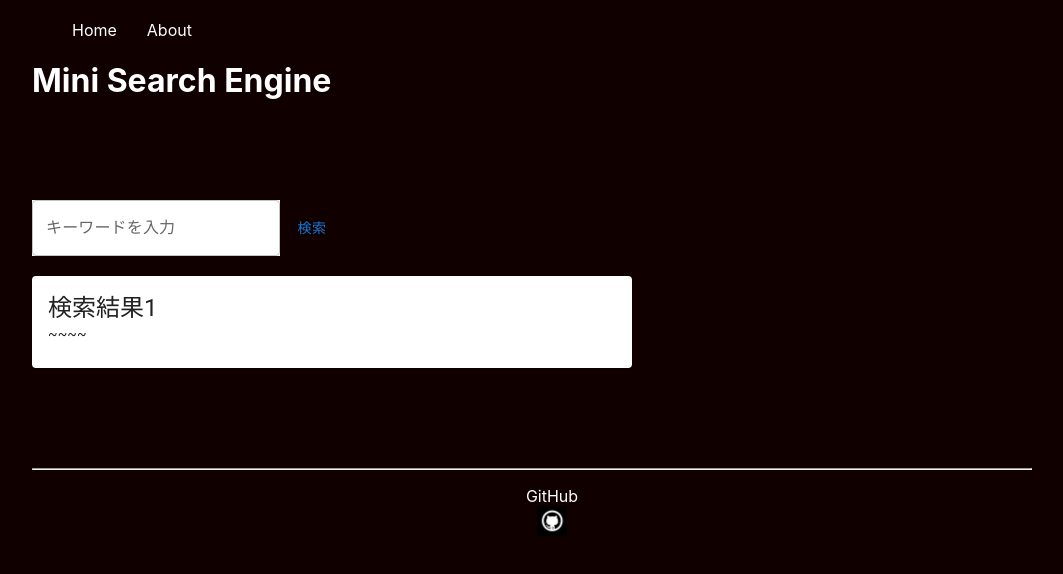
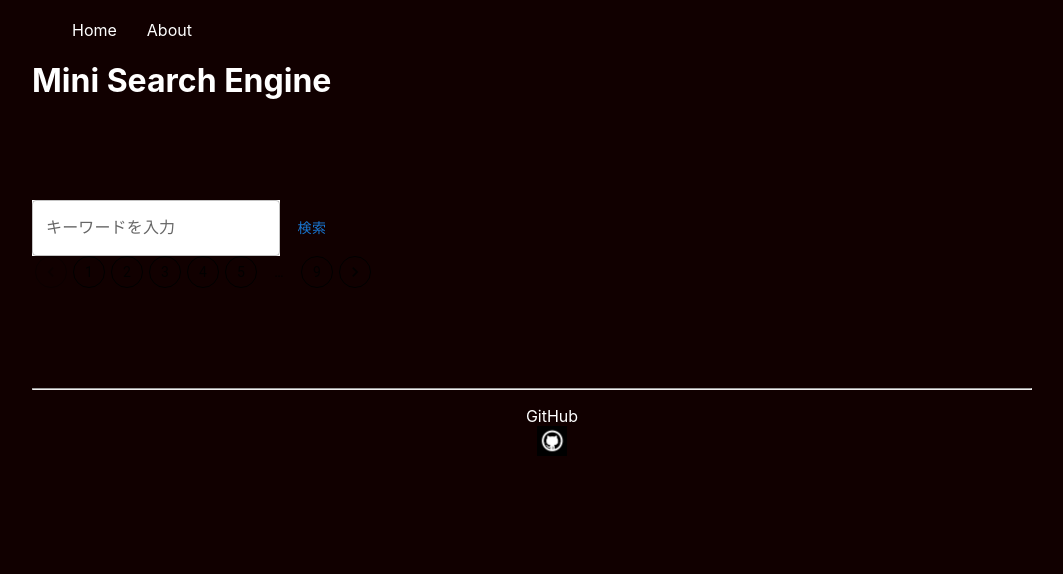
Before and after one commit to yamoyamoto/information_retrieval_site, a Next.js app: page /information_retrieval/mini_search_engine in a window 1280 px wide. Shown: the top 574 px of the page, without its empty margins (108-1171 px from the left). Built offline with nearby package versions, Linux system fonts and the light colour scheme; no server answers.

Commit message:
pagenation

```diff
--- a/lib/googleApiAxios.tsx
+++ /dev/null
@@ -1,10 +0,0 @@
-import Axios from "axios";
-
-Axios.defaults.headers.post["Access-Control-Allow-Origin"] = "*";
-const production = process.env.NODE_ENV === "production";
-
-const axios = Axios.create({
-  baseURL: production ? "https://www.googleapis.com/" : "https://www.googleapis.com/",
-});
-
-export default axios;
--- a/src/components/organisms/MiniSearchEngine.tsx
+++ b/src/components/organisms/MiniSearchEngine.tsx
@@ -2,35 +2,34 @@ import React from "react";
 
 import { makeStyles } from "@material-ui/core/styles";
 import { SearchBox } from "../molecule/SearchBox";
+import { Pagination, PaginationItem } from "@mui/material";
 
 import { SearchResultCard, SearchResultCardProps } from "../molecule/SearchResultCard";
-import axios from "../../../lib/googleApiAxios";
+import axios from "../../../lib/axios";
 
 type MiniSearchEngineProps = {};
 
-const apiKey = process.env.NEXT_PUBLIC_GOOGLE_API_KEY;
-const searchEngineId = process.env.NEXT_PUBLIC_GOOGLE_SEARCH_ENGINE_ID;
-
 export const MiniSearchEngine = (props: MiniSearchEngineProps) => {
   const [query, setQuery] = React.useState("");
-  const [searchResults, updateSearchResults] = React.useState<SearchResultCardProps[]>([
-    {
-      title: "検索結果1",
-      url: "#",
-      metaDesc: "~~~~",
-    },
-  ]);
+  const [searchResults, updateSearchResults] = React.useState<SearchResultCardProps[]>([]);
+  const [nowPage, setNowPage] = React.useState<number>(0);
+  const [didFirstSearch, setDidFirstSearch] = React.useState(false);
 
   const useStyle = makeStyles({
     searchBoxWrapper: {
       maxWidth: "400px",
       display: "flex",
     },
+    paginationItem: {
+      color: "white",
+      borderColor: "gray",
+    },
   });
   const classes = useStyle();
 
-  const Search = (q: string) => {
-    axios.get(`/customsearch/v1?key=${apiKey}&cx=${searchEngineId}&q=${q}`).then((res) => {
+  const Search = (q: string, startIndex?: number) => {
+    setDidFirstSearch(true);
+    axios.get(`/search?q=${q}&start_index=${startIndex || 1}`).then((res) => {
       try {
         console.log(res);
         let newSearchResults = res.data.items.map((item: any) => {
@@ -51,12 +50,37 @@ export const MiniSearchEngine = (props: MiniSearchEngineProps) => {
     return <SearchResultCard key={i} {...props} />;
   });
 
+  const changePage = (event: React.ChangeEvent<unknown>, page: number) => {
+    setNowPage(page);
+  };
+  React.useEffect(() => {
+    if (didFirstSearch) {
+      Search(query, 10 * nowPage + 1);
+    }
+  }, [nowPage]);
   return (
     <div className="mini_search_engine_wrapper">
       <div className={classes.searchBoxWrapper}>
         <SearchBox query={query} updateQuery={setQuery} onEnterButton={Search} />
       </div>
       <div className="search_result_wrapper">{searchResultCards}</div>
+      <div className="nav_bottom">
+        <Pagination
+          page={nowPage}
+          onChange={changePage}
+          variant="outlined"
+          count={9}
+          renderItem={(item) => {
+            return (
+              <PaginationItem
+                className={classes.paginationItem}
+                style={{ borderColor: item.selected ? "white" : "black" }}
+                {...item}
+              />
+            );
+          }}
+        />
+      </div>
     </div>
   );
 };
```
